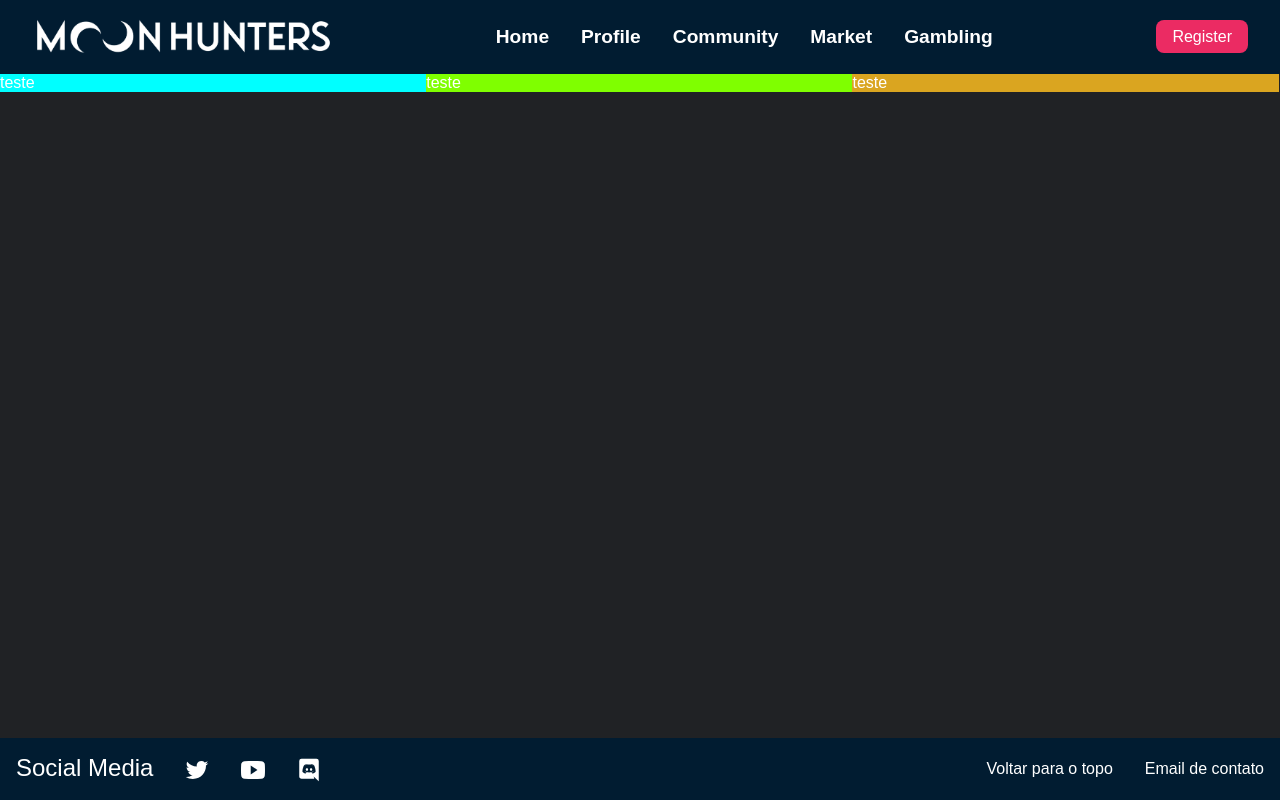
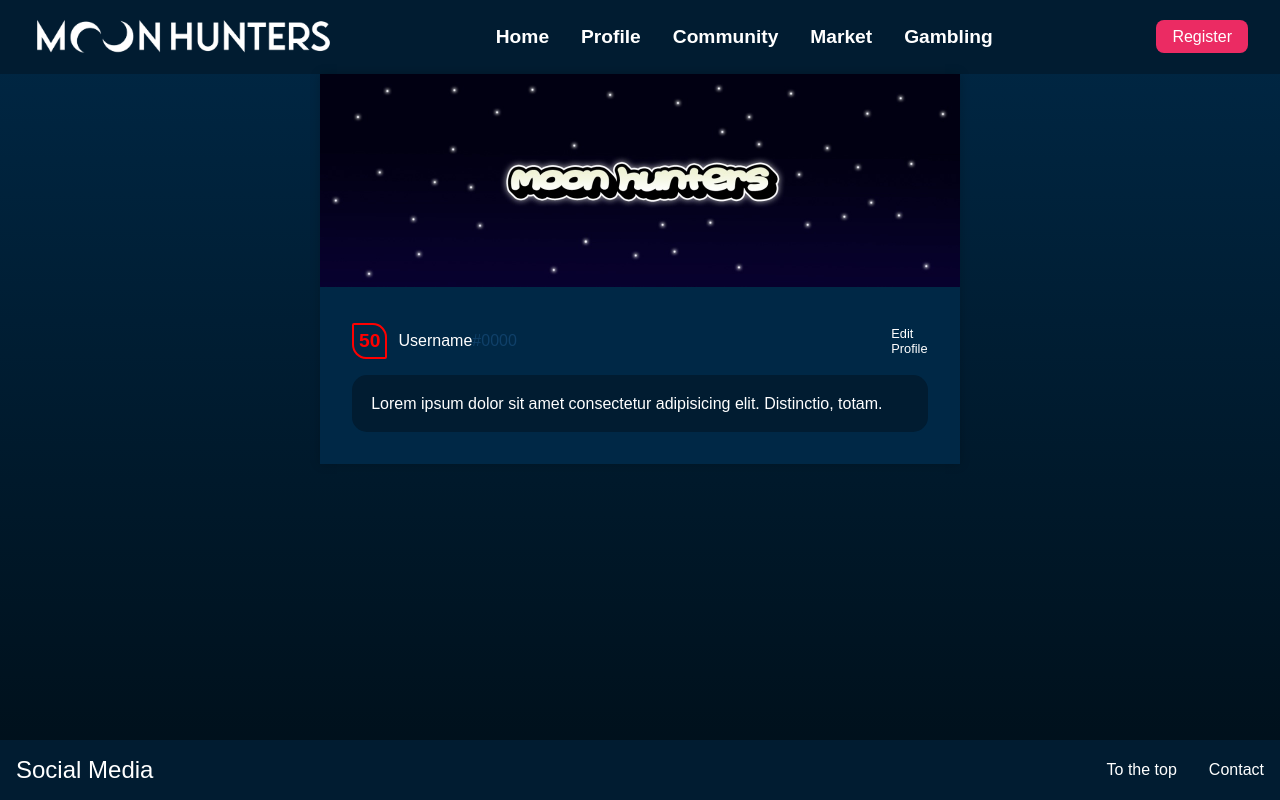
Before and after one commit to moonhuntersnft/Web-MoonHunters, a plain HTML site: page web/perfil.html in a window 1280 px wide. Drawn offline with nearby package versions, Linux system fonts and the light colour scheme; a web font is replaced by a local one.

Commit message:
Add banner, username, bio in perfil
+Banner, username, bio in perfil.html

Outros:
=mudança nos arquivos scss, agora usando partials
=parar de usar @import -> @use

```diff
--- /dev/null
+++ b/web/css/_body-perfil.scss
@@ -0,0 +1,81 @@
+@use "colors.scss" as *;
+
+body {
+    min-height: 100%;
+    min-width: 100%;
+
+    display: flex;
+    flex-direction: column;
+    align-items: center;
+
+    background-image: linear-gradient($background-perfil1, $background-perfil2);
+
+    & .container-princ {
+        display: flex;
+
+        height: 100%;
+        width: 100%;
+
+        & .coluna-esquerda {
+            width: 25%;
+        }
+        & .coluna-central {
+            width: 50%;
+
+            background: $background-perfil1;
+            box-shadow: 0 0 10px rgba(0, 0, 0, 0.2);
+
+            & .banner-perfil img {
+                width: 100%;
+                height: auto;
+            }
+
+            & .container-content {
+                padding: 2rem;
+                display: flex;
+                flex-direction: column;
+                gap: 1rem;
+
+                & .username {
+                    display: flex;
+                    align-items: center;
+
+                    & .nivel {
+                        color: red;
+                        font-size: 1.2rem;
+                        font-weight: 600;
+                        padding: 5px;
+
+                        border: solid 2px red;
+                        border-radius: 2px 40% 2px 40%;
+
+                        margin-right: 0.7rem;
+                    }
+
+                    & .name {
+
+                        & .tag {
+                            color: #0f4069;
+                        }
+                    }
+
+                    & .edit-profile {
+                        font-size: 0.8rem;
+                        margin-left: 65%;
+                    }
+                }
+
+                & .bio {
+                    padding: 1.2rem;
+                    background-color: $primary;
+
+                    border-radius: 15px;
+                }
+            }
+        }
+
+        & .coluna-direita {
+            width: 25%;
+        }
+    }
+}
--- a/web/css/body.scss
+++ b/web/css/_body.scss
@@ -1,4 +1,4 @@
-@import "colors.scss";
+@use "colors.scss" as *;
 
 body {
     min-height: 100%;
--- a/web/css/colors.scss
+++ b/web/css/_colors.scss
@@ -1,6 +1,8 @@
 $primary: #011c31;
 $primaryLight: #023C47;
 $background: #202225;
+$background-perfil1: #002846;
+$background-perfil2: #000f19;
 
 $secondary: #eb2b63;
 
--- a/web/css/default.scss
+++ b/web/css/_default.scss
@@ -1,4 +1,4 @@
-@import "colors.scss";
+@use "colors.scss" as *;
 
 *,
 *::before,
--- a/web/css/footer.scss
+++ b/web/css/_footer.scss
@@ -1,4 +1,4 @@
-@import "colors.scss";
+@use "colors.scss" as *;
 
 footer {
     background-color: $primary;
--- a/web/css/header.scss
+++ b/web/css/_header.scss
@@ -1,4 +1,4 @@
-@import "colors.scss";
+@use "colors.scss" as *;
 
 header {
     background-color: $primary;
--- a/web/css/body-perfil.scss
+++ /dev/null
@@ -1,32 +0,0 @@
-@import "colors.scss";
-
-body {
-    min-height: 100%;
-    min-width: 100%;
-
-    display: flex;
-    flex-direction: column;
-    align-items: center;
-
-    background-color: $background;
-
-    & .container-princ {
-        display: flex;
-
-        height: 100%;
-        width: 100%;
-
-        & .coluna-esquerda {
-            width: 33.3%;
-            background-color: aqua;
-        }
-        & .coluna-central {
-            width: 33.3%;
-            background-color: chartreuse;
-        }
-        & .coluna-direita {
-            width: 33.3%;
-            background-color: goldenrod;
-        }
-    }
-}
--- a/web/css/style-index.scss
+++ b/web/css/style-index.scss
@@ -1,5 +1,5 @@
-@import "colors.scss";
-@import "default.scss";
-@import "header.scss";
-@import "body.scss";
-@import "footer.scss";
+@use "colors.scss" as *;
+@use "default.scss" as *;
+@use "header.scss" as *;
+@use "body.scss" as *;
+@use "footer.scss" as *;
--- a/web/css/style-perfil.scss
+++ b/web/css/style-perfil.scss
@@ -1,5 +1,5 @@
-@import "colors.scss";
-@import "default.scss";
-@import "header.scss";
-@import "body-perfil.scss";
-@import "footer.scss";
+@use "colors.scss" as *;
+@use "default.scss" as *;
+@use "header.scss" as *;
+@use "body-perfil.scss" as *;
+@use "footer.scss" as *;
--- a/web/perfil.html
+++ b/web/perfil.html
@@ -14,7 +14,7 @@
     <link rel="manifest" href="/site.webmanifest">
 
     <link rel="stylesheet" href="css/dist/style-perfil.css">
-    <script src="js/main.js" defer></script>
+    <script src="" defer></script>
 </head>
 
 <body>
@@ -39,17 +39,23 @@
     <div class="container-princ">
         <!--! Coluna Esquerda !-->
         <div class="coluna-esquerda">
-            <p>teste</p>
         </div>
 
         <!--! Coluna Central !-->
         <div class="coluna-central">
-            <p>teste</p>
+            <div class="banner-perfil"><img src="images/banner-perfil.jpeg" alt=""></div>
+            <div class="container-content">
+                <div class="username">
+                    <div class="nivel">50</div>
+                    <p class="name">Username<span class="tag">#0000</span></p>
+                    <a href="" class="edit-profile">Edit Profile</a>
+                </div>
+                <p class="bio">Lorem ipsum dolor sit amet consectetur adipisicing elit. Distinctio, totam.</p>
+            </div>
         </div>
 
         <!--! Coluna Direita !-->
         <div class="coluna-direita">
-            <p>teste</p>
         </div>
     </div>
 
@@ -62,8 +68,8 @@
             <a><ion-icon name="logo-discord"></ion-icon></a>
         </div>
         <nav class="nav-footer">
-            <a href="#to-the-top">Voltar para o topo</a>
-            <a href="mailto:gamedeVision@gmail.com">Email de contato</a>
+            <a href="#to-the-top">To the top</a>
+            <a href="mailto:gamedeVision@gmail.com">Contact</a>
         </nav>
     </footer>
 
```
Also changed, not shown: web/index.html (+3 -3 lines), web/css/dist/body-perfil.css (deleted), web/css/dist/body.css (deleted), web/css/dist/colors.css (deleted), web/css/dist/default.css (deleted), web/css/dist/footer.css (deleted), web/css/dist/header.css (deleted), web/css/dist/style-perfil.css, web/images/banner-perfil.jpeg (added), web/images/bored-ape-835-resized.jpeg (added).
